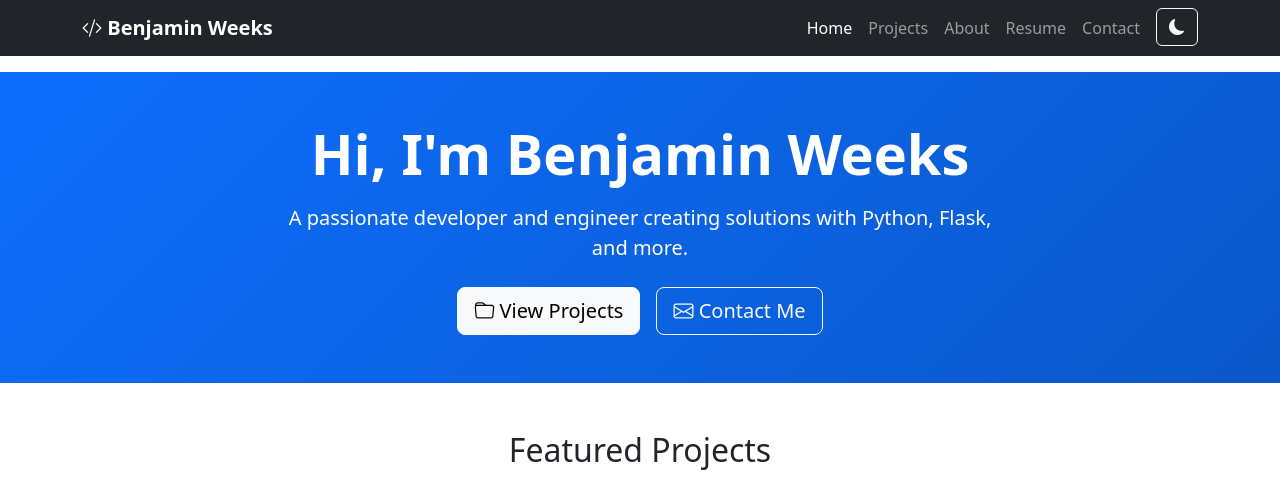
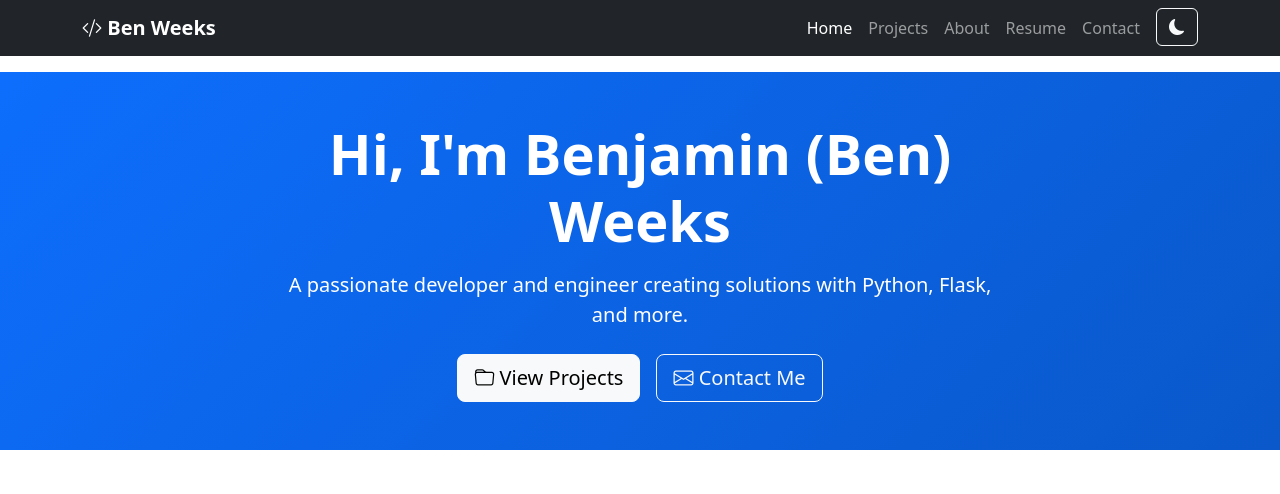
Before and after one commit to benweeks-dev/ProjectsWebsite, a Flask app: page / in a window 1280 px wide. Shown: the top 494 px of the page. Run offline with Flask 3, Linux system fonts and the light colour scheme; data that the repository does not hold is empty.

Commit message:
Updated name to reflect shorter name

```diff
--- a/app/templates/base.html
+++ b/app/templates/base.html
@@ -22,7 +22,7 @@
     <nav class="navbar navbar-expand-lg navbar-dark bg-dark sticky-top">
         <div class="container">
             <a class="navbar-brand" href="{{ url_for('main.index') }}">
-                <i class="bi bi-code-slash"></i> Benjamin Weeks
+                <i class="bi bi-code-slash"></i> Ben Weeks
             </a>
             <button class="navbar-toggler" type="button" data-bs-toggle="collapse" data-bs-target="#navbarNav">
                 <span class="navbar-toggler-icon"></span>
--- a/app/templates/index.html
+++ b/app/templates/index.html
@@ -8,7 +8,7 @@
     <div class="container">
         <div class="row align-items-center min-vh-25">
             <div class="col-lg-8 mx-auto text-center">
-                <h1 class="display-4 fw-bold mb-3">Hi, I'm Benjamin Weeks</h1>
+                <h1 class="display-4 fw-bold mb-3">Hi, I'm Benjamin (Ben) Weeks</h1>
                 <p class="lead mb-4">
                     A passionate developer and engineer creating solutions with Python, Flask, and more.
                 </p>
```
